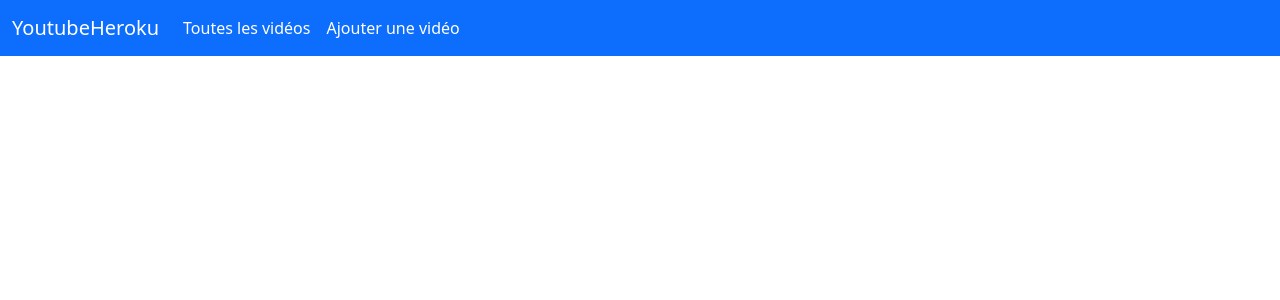
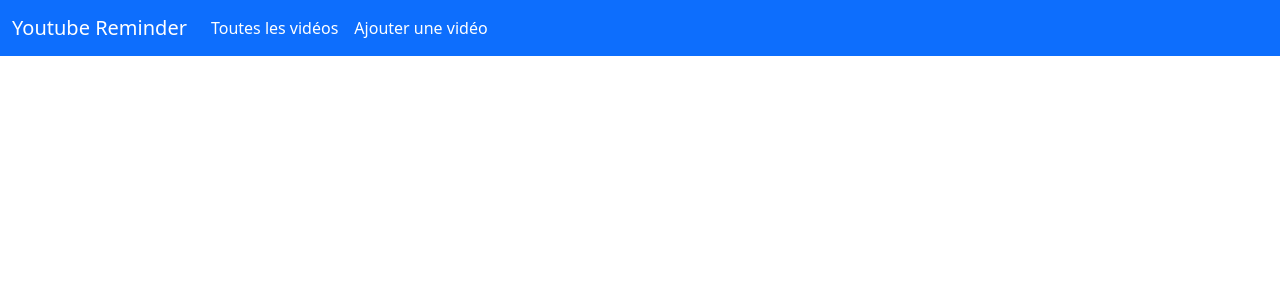
Before and after one commit to VachetVirginie/youTubeHeroku, a Symfony app: template templates/base.html.twig in a window 1280 px wide. Shown: the top 300 px of the page. Run offline with Twig, Linux system fonts and the light colour scheme; the template is opened without the code that fills it, so the values that code supplies are empty; some libraries are stand-ins or nearby versions.

Commit message:
test style

```diff
--- a/templates/base.html.twig
+++ b/templates/base.html.twig
@@ -16,7 +16,7 @@
 <body>
 <nav class="navbar navbar-expand-lg navbar-dark bg-primary mb-5">
     <div class="container-fluid">
-        <a class="navbar-brand" href="#">YoutubeHeroku</a>
+        <a class="navbar-brand" href="#">Youtube Reminder</a>
         <button class="navbar-toggler" type="button" data-bs-toggle="collapse" data-bs-target="#navbarNav" aria-controls="navbarNav" aria-expanded="false" aria-label="Toggle navigation">
             <span class="navbar-toggler-icon"></span>
         </button>
--- a/templates/youtube/index.html.twig
+++ b/templates/youtube/index.html.twig
@@ -9,7 +9,7 @@
     <div class="row row-cols-1 row-cols-md-2 g-4">
         {% for youtube in youtubes %}
             <div class="col">
-                <div class="card shadow p-3 mb-5 bg-white rounded" style="width: 500px; height: 500px">
+                <div class="card shadow p-3 mb-5 bg-white rounded">
                     <a href="{{ path('app_video', {'id': youtube.id }) }}"><img src="{{ youtube.url|youtube_thumbnail }}" class="card-img-top"></a>
                     <div class="card-body">
                         <h5 class="card-title">{{ youtube.name }}</h5>
```
